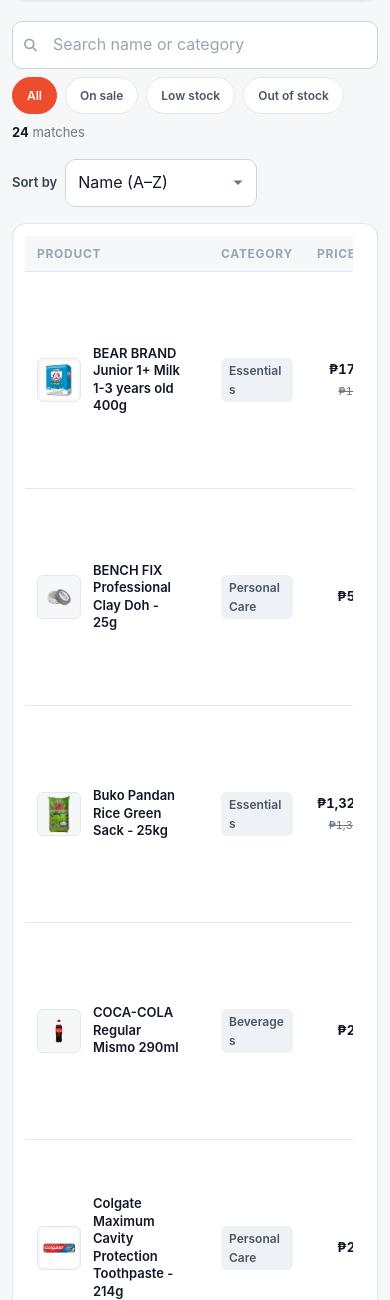
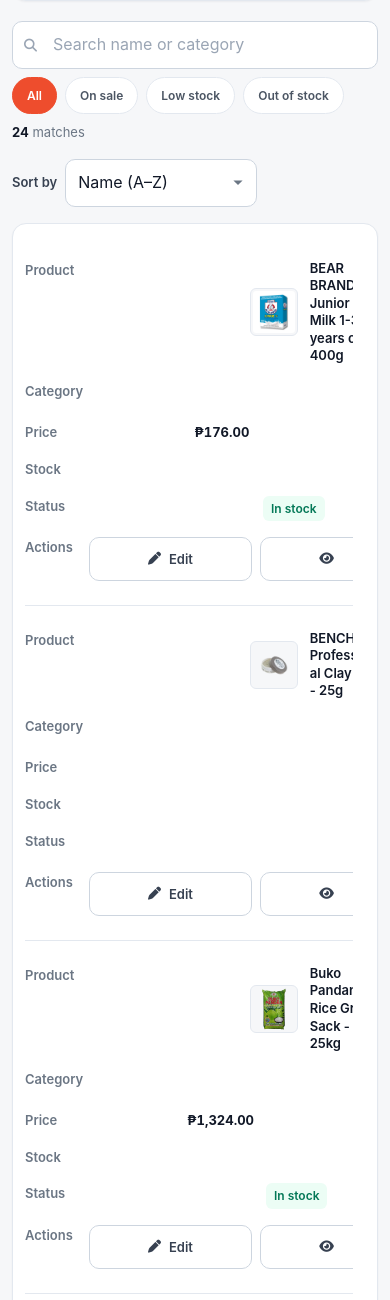
Before and after one commit to onetwothird/Jayann-Store, a PHP site: page /Jayann_Store/admin/pages/products.php in a window 390 px wide. Shown: the part 1208-2508 px from the top of the page. Run offline with PHP 8.4, Linux system fonts and the light colour scheme; a user stored in the database is signed in; data comes from the database, SQL or seed files in the repository; tables that the repository leaves empty hold one stand-in row (values such as "Sample post").

Commit message:
feat(admin): add data-labels to products table for mobile stacked view

```diff
--- a/admin/pages/products.php
+++ b/admin/pages/products.php
@@ -322,7 +322,7 @@ require __DIR__ . '/../../app/views/admin/head.php';
                     : '<a class="btn btn--sm" href="#add-product">Add a product</a>'
             ) ?>
         <?php else: ?>
-        <div class="tablewrap">
+        <div class="tablewrap products-table">
             <table class="table">
                 <thead>
                     <tr>
@@ -343,7 +343,7 @@ require __DIR__ . '/../../app/views/admin/head.php';
                     $stock  = (int) $p['stock'];
                     ?>
                     <tr<?= $highlight === (int) $p['id'] ? ' style="background:var(--brand-50)"' : '' ?>>
-                        <td>
+                        <td data-label="Product">
                             <span class="cellproduct">
                                 <img src="<?= e(product_image($p['image'])) ?>" alt="" loading="lazy">
                                 <span>
@@ -352,15 +352,15 @@ require __DIR__ . '/../../app/views/admin/head.php';
                                 </span>
                             </span>
                         </td>
-                        <td><span class="tag"><?= e($p['category']) ?></span></td>
-                        <td class="num">
+                        <td data-label="Category"><span class="tag"><?= e($p['category']) ?></span></td>
+                        <td class="num" data-label="Price">
                             <strong><?= e(money($price)) ?></strong>
                             <?php if ($sale): ?>
                                 <br><small style="color:var(--text-muted);text-decoration:line-through"><?= e(money($p['price'])) ?></small>
                             <?php endif; ?>
                         </td>
-                        <td class="num"><?= e(number_format($stock)) ?></td>
-                        <td>
+                        <td class="num" data-label="Stock"><?= e(number_format($stock)) ?></td>
+                        <td data-label="Status">
                             <?php if ($stock === 0): ?>
                                 <span class="tag tag--danger">Out of stock</span>
                             <?php elseif ($stock <= 5): ?>
@@ -372,7 +372,7 @@ require __DIR__ . '/../../app/views/admin/head.php';
                                 <span class="tag tag--sale">-<?= (int) $pct ?>%</span>
                             <?php endif; ?>
                         </td>
-                        <td class="num">
+                        <td class="num" data-label="Actions">
                             <div class="rowactions" style="justify-content:flex-end">
                                 <a class="btn btn--sm btn--ghost" href="update_product.php?id=<?= (int) $p['id'] ?>">
                                     <i class="fa-solid fa-pen" aria-hidden="true"></i> Edit
@@ -381,14 +381,14 @@ require __DIR__ . '/../../app/views/admin/head.php';
                                    href="../quick_view.php?pid=<?= (int) $p['id'] ?>" title="Preview on the storefront">
                                     <i class="fa-solid fa-eye" aria-hidden="true"></i>
                                 </a>
-                                <form method="post" action="products.php" data-confirm="Move &quot;<?= e($p['name']) ?>&quot; to the archive? It will be removed from the storefront.">
+                                <form method="post" action="products.php" data-confirm="Move "<?= e($p['name']) ?>" to the archive? It will be removed from the storefront.">
                                     <input type="hidden" name="form_action" value="archive">
                                     <input type="hidden" name="id" value="<?= (int) $p['id'] ?>">
                                     <button class="btn btn--sm btn--ghost" type="submit" title="Archive">
                                         <i class="fa-solid fa-box-archive" aria-hidden="true"></i>
                                     </button>
                                 </form>
-                                <form method="post" action="products.php" data-confirm="Delete &quot;<?= e($p['name']) ?>&quot; permanently? This cannot be undone.">
+                                <form method="post" action="products.php" data-confirm="Delete "<?= e($p['name']) ?>" permanently? This cannot be undone.">
                                     <input type="hidden" name="form_action" value="delete">
                                     <input type="hidden" name="id" value="<?= (int) $p['id'] ?>">
                                     <button class="btn btn--sm btn--danger" type="submit" title="Delete">
```
